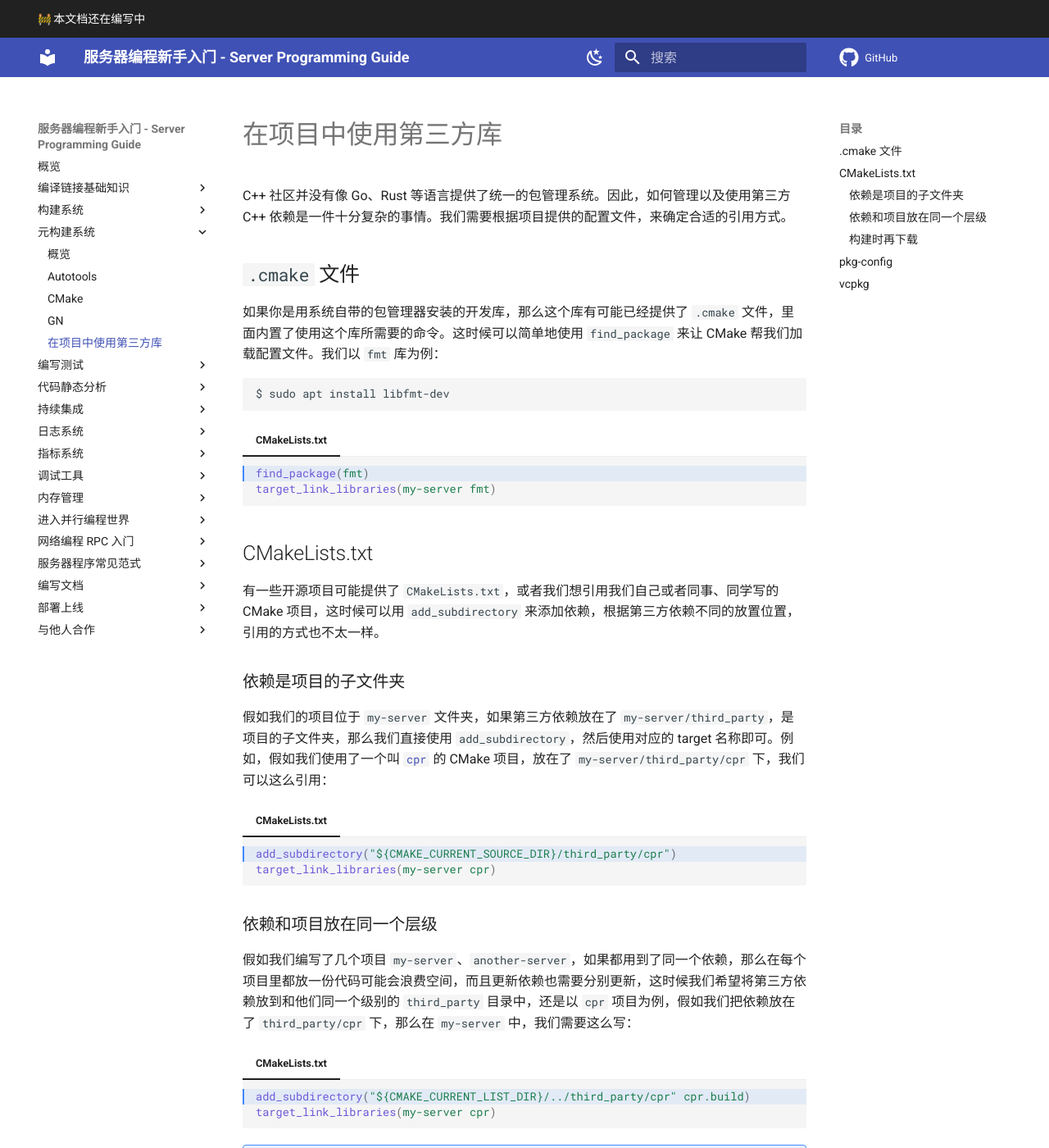
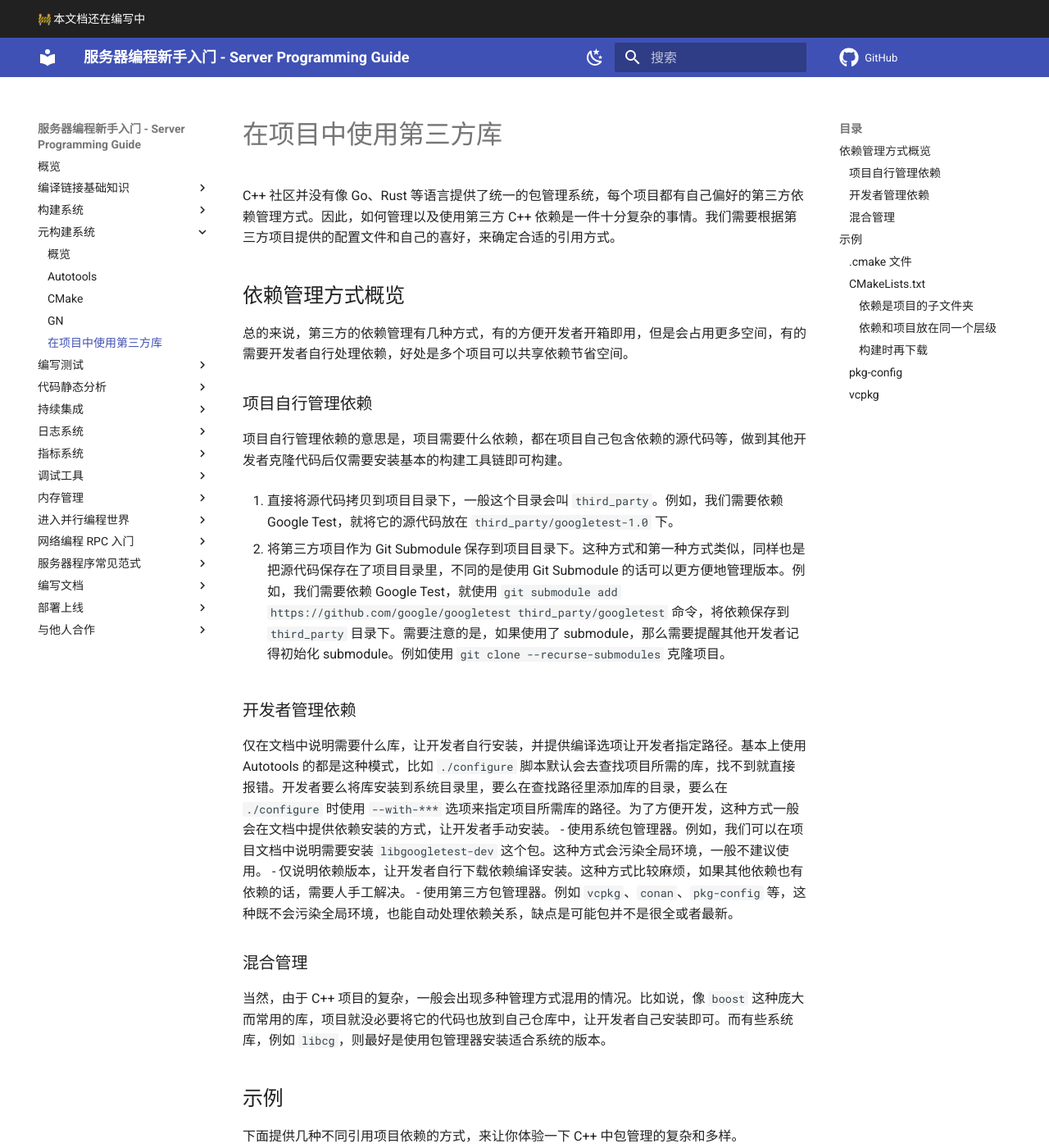
Before and after one commit to howardlau1999/server-programming-guide, an MkDocs documentation site: the page built from docs/meta-build-system/third-party-library.md, in a window 1280 px wide and 1400 px high. Shown: the whole window at 82% size. Built offline with MkDocs 1.6.1 and Material for MkDocs 9.7.7, drawn with Linux system fonts in a browser that asks for light colours; emoji names are drawn with the system emoji font; comment, search, counter and statistics services are not loaded.

Commit message:
third party

````diff
--- a/docs/meta-build-system/third-party-library.md
+++ b/docs/meta-build-system/third-party-library.md
@@ -1,8 +1,35 @@
 # 在项目中使用第三方库
 
-C++ 社区并没有像 Go、Rust 等语言提供了统一的包管理系统。因此，如何管理以及使用第三方 C++ 依赖是一件十分复杂的事情。我们需要根据项目提供的配置文件，来确定合适的引用方式。
+C++ 社区并没有像 Go、Rust 等语言提供了统一的包管理系统，每个项目都有自己偏好的第三方依赖管理方式。因此，如何管理以及使用第三方 C++ 依赖是一件十分复杂的事情。我们需要根据第三方项目提供的配置文件和自己的喜好，来确定合适的引用方式。
 
-## `.cmake` 文件
+## 依赖管理方式概览
+
+总的来说，第三方的依赖管理有几种方式，有的方便开发者开箱即用，但是会占用更多空间，有的需要开发者自行处理依赖，好处是多个项目可以共享依赖节省空间。
+### 项目自行管理依赖
+
+项目自行管理依赖的意思是，项目需要什么依赖，都在项目自己包含依赖的源代码等，做到其他开发者克隆代码后仅需要安装基本的构建工具链即可构建。
+
+1. 直接将源代码拷贝到项目目录下，一般这个目录会叫 `third_party`。例如，我们需要依赖 Google Test，就将它的源代码放在 `third_party/googletest-1.0` 下。
+
+2. 将第三方项目作为 Git Submodule 保存到项目目录下。这种方式和第一种方式类似，同样也是把源代码保存在了项目目录里，不同的是使用 Git Submodule 的话可以更方便地管理版本。例如，我们需要依赖 Google Test，就使用 `git submodule add https://github.com/google/googletest third_party/googletest` 命令，将依赖保存到 `third_party` 目录下。需要注意的是，如果使用了 submodule，那么需要提醒其他开发者记得初始化 submodule。例如使用 `git clone --recurse-submodules` 克隆项目。
+
+### 开发者管理依赖
+
+仅在文档中说明需要什么库，让开发者自行安装，并提供编译选项让开发者指定路径。基本上使用 Autotools 的都是这种模式，比如 `./configure` 脚本默认会去查找项目所需的库，找不到就直接报错。开发者要么将库安装到系统目录里，要么在查找路径里添加库的目录，要么在 `./configure` 时使用 `--with-***` 选项来指定项目所需库的路径。为了方便开发，这种方式一般会在文档中提供依赖安装的方式，让开发者手动安装。
+- 使用系统包管理器。例如，我们可以在项目文档中说明需要安装 `libgoogletest-dev` 这个包。这种方式会污染全局环境，一般不建议使用。
+- 仅说明依赖版本，让开发者自行下载依赖编译安装。这种方式比较麻烦，如果其他依赖也有依赖的话，需要人手工解决。
+- 使用第三方包管理器。例如 `vcpkg`、`conan`、`pkg-config` 等，这种既不会污染全局环境，也能自动处理依赖关系，缺点是可能包并不是很全或者最新。
+
+### 混合管理
+
+当然，由于 C++ 项目的复杂，一般会出现多种管理方式混用的情况。比如说，像 `boost` 这种庞大而常用的库，项目就没必要将它的代码也放到自己仓库中，让开发者自己安装即可。而有些系统库，例如 `libcg`，则最好是使用包管理器安装适合系统的版本。
+
+
+## 示例
+
+下面提供几种不同引用项目依赖的方式，来让你体验一下 C++ 中包管理的复杂和多样。
+
+### `.cmake` 文件
 
 如果你是用系统自带的包管理器安装的开发库，那么这个库有可能已经提供了 `.cmake` 文件，里面内置了使用这个库所需要的命令。这时候可以简单地使用 `find_package` 来让 CMake 帮我们加载配置文件。我们以 `fmt` 库为例：
 
@@ -17,11 +44,11 @@ $ sudo apt install libfmt-dev
     target_link_libraries(my-server fmt)
     ```
 
-## CMakeLists.txt
+### CMakeLists.txt
 
 有一些开源项目可能提供了 `CMakeLists.txt`，或者我们想引用我们自己或者同事、同学写的 CMake 项目，这时候可以用 `add_subdirectory` 来添加依赖，根据第三方依赖不同的放置位置，引用的方式也不太一样。
 
-### 依赖是项目的子文件夹
+#### 依赖是项目的子文件夹
 
 假如我们的项目位于 `my-server` 文件夹，如果第三方依赖放在了 `my-server/third_party`，是项目的子文件夹，那么我们直接使用 `add_subdirectory`，然后使用对应的 target 名称即可。例如，假如我们使用了一个叫 [`cpr`](https://github.com/whoshuu/cpr.git) 的 CMake 项目，放在了 `my-server/third_party/cpr` 下，我们可以这么引用：
 
@@ -32,7 +59,7 @@ $ sudo apt install libfmt-dev
     target_link_libraries(my-server cpr)
     ```
 
-### 依赖和项目放在同一个层级
+#### 依赖和项目放在同一个层级
 
 假如我们编写了几个项目 `my-server`、`another-server`，如果都用到了同一个依赖，那么在每个项目里都放一份代码可能会浪费空间，而且更新依赖也需要分别更新，这时候我们希望将第三方依赖放到和他们同一个级别的 `third_party` 目录中，还是以 `cpr` 项目为例，假如我们把依赖放在了 `third_party/cpr` 下，那么在 `my-server` 中，我们需要这么写：
 
@@ -48,7 +75,7 @@ $ sudo apt install libfmt-dev
 
 和前面的差不多，我们同样通过 `add_subdirectory` 指定项目的路径，但是，由于现在包含的路径不是项目的子文件夹了，需要我们手动指定依赖编译存放的路径，也就是 `add_subdirectory` 的第二个参数。
 
-### 构建时再下载
+#### 构建时再下载
 
 如果不想将代码下载到自己的代码库中，可以使用 `FetchContent` 在构建的时候再下载，例如：
 
@@ -62,7 +89,7 @@ $ sudo apt install libfmt-dev
     target_link_libraries(my-server cpr)
     ```
 
-## pkg-config
+### pkg-config
 
 有一些库提供了 `pkg-config` 文件，后缀名是 `.pc`，我们可以使用 `pkg-config` 命令来在编译的时候输出合适的编译参数。例如：
 
@@ -85,7 +112,7 @@ $ g++ main.cpp `pkg-config --libs --cflags mysqlclient`
 
 其中 `pkg_check_modules` 第一个参数为引入后的变量前缀，这个例子里，会引入 `MySQL_LIBRARIES` 等变量。为了方便使用，还可以通过 `IMPORTED_TARGET` 来提供 `PkgConfig::MySQL` 这样的引入形式，最后便是指定包名以及包版本号。
 
-## vcpkg
+### vcpkg
 
 [vcpkg](https://vcpkg.io/) 是微软出品的一款跨平台 C++ 包管理软件，主要服务 CMake 用户。vcpkg 和系统包管理系统类似，直接使用 `vcpkg install ***` 就可以全自动地安装一个第三方库。不同的是，vcpkg 社区会维护项目的 CMake 文件，这样使用 vcpkg 安装的包都只需要在 `CMakeLists.txt` 中使用 `find_package` 指令即可轻松使用，同时 vcpkg 也不会将库安装到系统中，在使用 CMake 的时候需要先导入 vcpkg 提供的 CMake 文件。
 
````
